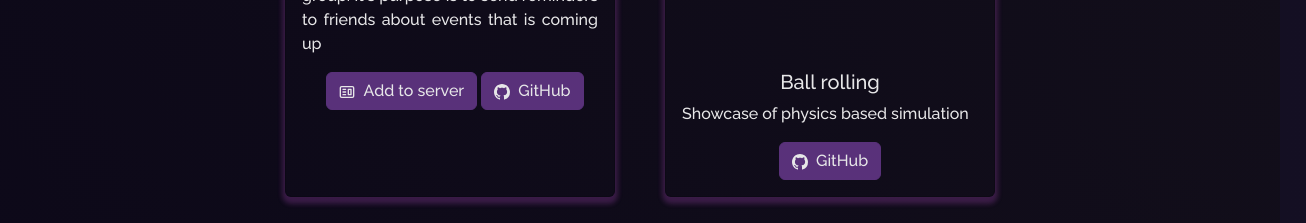
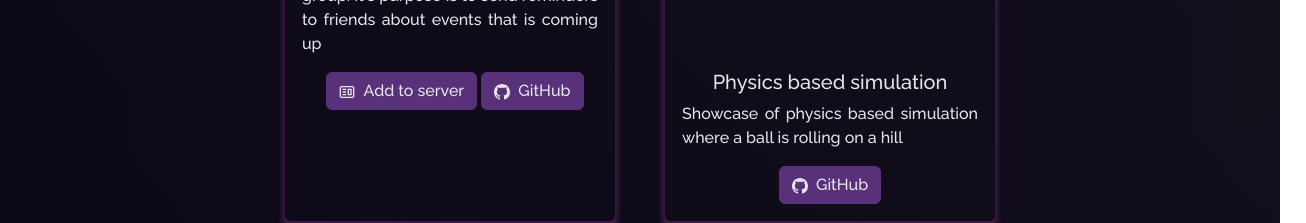
Before and after one commit to metrolink/portfolio-website, a React (Create React App) app: page /project in a window 1280 px wide. Shown: the part 1205-1428 px from the top of the page, 1306 px wide, since content can reach past the window. Built offline with nearby package versions, Linux system fonts and the light colour scheme.

Commit message:
changed video and description
from placeholder to real video

```diff
--- a/src/components/Projects/ProjectCards.js
+++ b/src/components/Projects/ProjectCards.js
@@ -10,7 +10,7 @@ function ProjectCards(props) {
     <Card className="project-card-view">
       <Card.Img variant="top" src={props.imgPath} />
       {props.YTvideo && (
-          <ReactPlayer url={props.YTvideo} />
+          <ReactPlayer url={props.YTvideo} width="380px"/>
         )}
       <Card.Body>
 
--- a/src/components/Projects/Projects.js
+++ b/src/components/Projects/Projects.js
@@ -2,7 +2,6 @@ import React from "react";
 import { Container, Row, Col } from "react-bootstrap";
 import ProjectCard from "./ProjectCards";
 import Particle from "../Particle";
-import ReactPlayer from "react-player";
 import CardLordHighSchool from "../../Assets/Projects/CardLordHighSchool.PNG";
 import ReminderBot from "../../Assets/Projects/discord-mark-blue.svg";
 import CakeImg from "../../Assets/Projects/cake.jpg";
@@ -59,11 +58,11 @@ function Projects() {
 
           <Col md={4} className="project-card">
             <ProjectCard
-              YTvideo="https://www.youtube.com/watch?v=YnSv8ylLfPw"
+              YTvideo="https://youtu.be/Bl7J_QO0ZJI"
               isBlog={false}
-              title="Ball rolling"
-              description="Showcase of physics based simulation"
-              ghLink="https://github.com/metrolink/CakeMaker-API"
+              title="Physics based simulation"
+              description="Showcase of physics based simulation where a ball is rolling on a hill"
+              ghLink="https://github.com/metrolink/VSIM_Folder2"
             />
           </Col>
 
```
